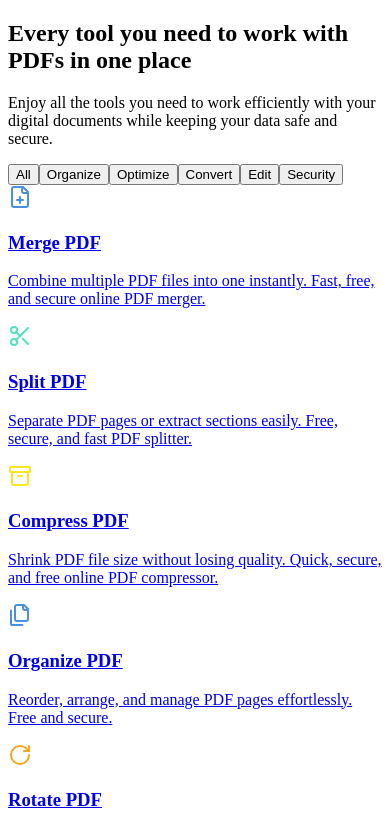
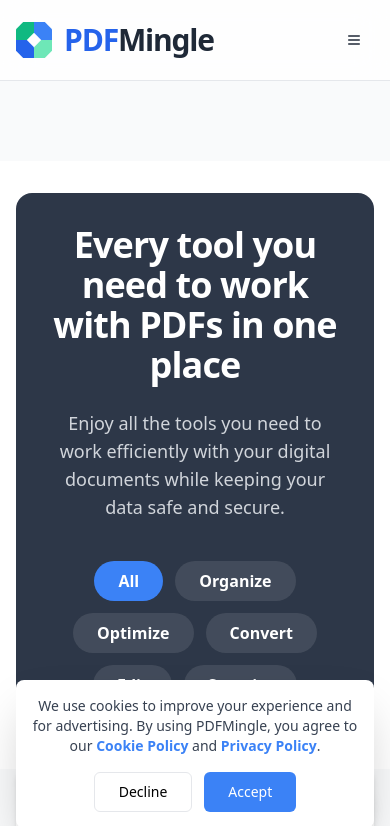
Before and after one commit to widhia-solanki/Pdfmingle, a Next.js app: page / in a window 390 px wide. Shown: the top 826 px of the page. Built offline with nearby package versions, Linux system fonts and the light colour scheme.

Commit message:
Update _app.tsx

```diff
--- a/src/pages/_app.tsx
+++ b/src/pages/_app.tsx
@@ -1,135 +1,42 @@
-// src/pages/index.tsx
+// src/pages/_app.tsx
 
-import { useState } from 'react';
-import { toolArray, categories, ToolCategory } from '@/constants/tools';
-import { Button } from '@/components/ui/button';
-import { ToolGrid } from '@/components/ToolGrid';
-import { FaqSection } from '@/components/FaqSection';
-import { cn } from '@/lib/utils';
-import { NextSeo, WebPageJsonLd } from 'next-seo';
-import Link from 'next/link';
-import { useIsMobile } from '@/hooks/use-mobile';
-import React from 'react';
-import Image from 'next/image';
+import '@/styles/globals.css';
+import type { AppProps } from 'next/app';
+import Head from 'next/head';
+import { MainLayout } from '@/layouts/MainLayout';
+import { SpeedInsights } from "@vercel/speed-insights/next";
+import { Analytics } from "@vercel/analytics/react";
+import { DefaultSeo } from 'next-seo';
+import SEO from '../../next-seo.config';
+import { CookieConsent } from '@/components/CookieConsent';
+import { ThemeProvider } from 'next-themes';
+import { useRouter } from 'next/router';
 
-// --- Mobile Hero (Now includes its own padding) ---
-const MobileHero = ({ activeCategory, setActiveCategory }: { activeCategory: ToolCategory | 'All', setActiveCategory: (category: ToolCategory | 'All') => void }) => (
-    <section className="container mx-auto px-4 pt-8 md:pt-12">
-      <div className="bg-hero-bg text-white rounded-2xl p-8 md:p-16 text-center animate-in fade-in duration-500">
-        <h1 className="text-4xl md:text-6xl font-extrabold tracking-tight">
-          Every tool you need to work with PDFs in one place
-        </h1>
-        <p className="mt-6 max-w-3xl mx-auto text-lg text-gray-300">
-          Enjoy all the tools you need to work efficiently with your digital documents while keeping your data safe and secure.
-        </p>
-
-        <div className="flex flex-wrap items-center justify-center gap-3 mt-10">
-          <Button
-            onClick={() => setActiveCategory('All')}
-            className={cn(
-              "rounded-full px-6 py-3 text-base font-semibold transition-colors",
-              activeCategory === 'All'
-                ? 'bg-brand-blue text-white hover:bg-brand-blue-dark'
-                : 'bg-filter-inactive-bg text-white hover:bg-white/20'
-            )}
-          >
-            All
-          </Button>
-          {categories.map((category) => (
-            <Button
-              key={category}
-              onClick={() => setActiveCategory(category)}
-              className={cn(
-                "rounded-full px-6 py-3 text-base font-semibold transition-colors",
-                activeCategory === category
-                  ? 'bg-brand-blue text-white hover:bg-brand-blue-dark'
-                  : 'bg-filter-inactive-bg text-white hover:bg-white/20'
-              )}
-            >
-              {category}
-            </Button>
-          ))}
-        </div>
-      </div>
-    </section>
-);
-
-// --- Desktop Hero (Sits flush at the top) ---
-const DesktopHero = () => {
-    return (
-        <section className="w-full bg-white dark:bg-dark-bg">
-            <div className="container mx-auto px-4 pt-20 md:pt-28">
-                <div className="grid grid-cols-1 lg:grid-cols-2 gap-12 items-center">
-                    <div className="text-center lg:text-left animate-in fade-in slide-in-from-left-12 duration-500">
-                        <h1 className="text-5xl lg:text-6xl font-extrabold tracking-tight text-gray-900 dark:text-white">
-                            Every tool you need to work with PDFs in one place
-                        </h1>
-                        <p className="mt-6 max-w-xl mx-auto lg:mx-0 text-lg text-gray-600 dark:text-dark-text-secondary leading-relaxed">
-                            Enjoy all the tools you need to work efficiently with your digital documents while keeping your data safe and secure.
-                        </p>
-                        <div className="mt-10 flex justify-center lg:justify-start">
-                            <Button asChild size="lg" className="text-lg px-8 py-7 bg-brand-blue hover:bg-brand-blue-dark text-white rounded-xl">
-                                <Link href="#tools">View All Tools</Link>
-                            </Button>
-                        </div>
-                    </div>
-                    <div className="flex items-center justify-center animate-in fade-in slide-in-from-right-12 duration-500">
-                        <Image
-                          src="/hero-illustration-v2.png"
-                          alt="Illustration of PDF document management tools"
-                          width={600}
-                          height={500}
-                          priority
-                          className="rounded-lg"
-                        />
-                    </div>
-                </div>
-            </div>
-        </section>
-    );
-};
-
-const HomePage = () => {
-  const [activeCategory, setActiveCategory] = useState<ToolCategory | 'All'>('All');
-  const isMobile = useIsMobile();
-
-  const filteredTools = (isMobile && activeCategory !== 'All')
-    ? toolArray.filter(tool => tool.category === activeCategory)
-    : toolArray;
-
-  if (isMobile === undefined) {
-    return <div className="w-full h-screen bg-gray-50 dark:bg-dark-bg" />;
-  }
+export default function App({ Component, pageProps }: AppProps) {
+  const router = useRouter();
+  const isHomePage = router.pathname === '/';
 
   return (
-    <>
-      <NextSeo
-        title="Free & Secure Online PDF Tools"
-        description="Merge, split, compress, convert, and protect your PDF files for free. PDFMingle is the ultimate online suite of tools for all your PDF needs."
-        canonical="https://pdfmingle.com"
-      />
-      <WebPageJsonLd
-        name="PDFMingle"
-        description="Merge, split, compress, convert, and protect your PDF files for free. PDFMingle is the ultimate online suite of tools for all your PDF needs."
-        id="https://pdfmingle.com/#webpage"
-        url="https://pdfmingle.com"
-      />
+    <ThemeProvider attribute="class" defaultTheme="system" enableSystem>
+      <Head>
+        <meta name="viewport" content="width=device-width, initial-scale=1.0" />
+        <meta name="google-adsense-account" content="ca-pub-9837860640878429" />
+        <link rel="icon" href="/favicon.ico" sizes="any" />
+        <link rel="icon" href="/favicon.svg" type="image/svg+xml" />
+        <link rel="apple-touch-icon" href="/apple-touch-icon.png" />
+        <link rel="manifest" href="/site.webmanifest" />
+      </Head>
 
-      <div className="w-full bg-white dark:bg-dark-bg">
-        {isMobile ? (
-          <div className="pt-20"> {/* Add wrapper for mobile spacing */}
-            <MobileHero activeCategory={activeCategory} setActiveCategory={setActiveCategory} />
-          </div>
-        ) : (
-          <DesktopHero />
-        )}
+      <DefaultSeo {...SEO} />
 
-        <ToolGrid tools={filteredTools} />
+      <MainLayout flush={isHomePage}>
+        <Component {...pageProps} />
+      </MainLayout>
 
-        <FaqSection />
-      </div>
-    </>
+      <SpeedInsights />
+      <Analytics />
+
+      <CookieConsent />
+    </ThemeProvider>
   );
-};
-
-export default HomePage;
+}
```
